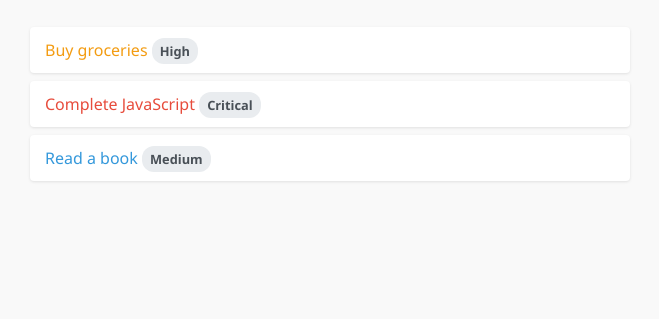
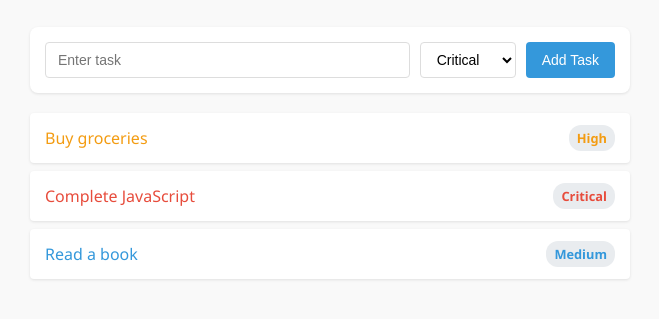
Before and after one commit to prasunchakra/TodoOrNotTodo, a plain HTML site: page index.html in a window 1280 px wide. Shown: the part 67-386 px from the top of the page, without its empty margins (310-969 px from the left). Drawn offline with Linux system fonts and the light colour scheme.

Commit message:
JavaScript Interaction: Adding Tasks with Functions and Events

```diff
--- a/index.html
+++ b/index.html
@@ -9,43 +9,72 @@
 <body>
 
   <h1>My Task List</h1>
+  <form id="task-form">
+    <input type="text" id="task-input" placeholder="Enter task" required />
+    <select id="priority-input">
+      <option value="Critical">Critical</option>
+      <option value="High">High</option>
+      <option value="Medium">Medium</option>
+      <option value="Low">Low</option>
+    </select>
+    <button type="submit">Add Task</button>
+  </form>
   <ul id="task-list"></ul>
 
   <script>
-    // Define tasks array with priority
+    // Initialize tasks array with some initial tasks
    const tasks = [
       { id: 1, title: "Buy groceries", priority: "High" },
       { id: 2, title: "Complete JavaScript", priority: "Critical" },
       { id: 3, title: "Read a book", priority: "Medium" }
     ];
-
-    // Select the task-list element
+    const taskForm = document.getElementById('task-form');
     const taskList = document.getElementById('task-list');
 
-    // Loop through the tasks array and add the task to the task-list element
-    tasks.forEach(task => {
+    // Function to sanitize input
+    const sanitizeInput = (input) => input.trim().toLowerCase();
+
+    // Function to add and display tasks
+    const addTask = (title, priority) => {
+      const sanitizedTitle = sanitizeInput(title);
+      const task = { id: tasks.length + 1, title: sanitizedTitle, priority };
+      tasks.push(task);
+      renderTasks();
+    };
+
+    // Function to render tasks to the DOM
+    const renderTasks = () => {
+      taskList.innerHTML = '';
+      tasks.forEach(({ title, priority }) => {
         let color;
 
-      // Control flow to determine text color based on priority
-      switch(task.priority) {
-        case "Critical":
-          color = "#e74c3c"; // red
-          break;
-        case "High":
-          color = "#f39c12"; // orange
-          break;
-        case "Medium":
-          color = "#3498db"; // blue
-          break;
-        default:
-          color = "#2ecc71"; // green
+        switch(priority) {
+          case "Critical": color = "#e74c3c"; break;
+          case "High": color = "#f39c12"; break;
+          case "Medium": color = "#3498db"; break;
+          default: color = "#2ecc71";
         }
 
-      // Add the task to the task-list element
         taskList.innerHTML += `
           <li style="color: ${color}">
-          ${task.title} <span class="priority-badge">${task.priority}</span>
+            ${title} <span class="priority-badge">${priority}</span>
           </li>`;
+      });
+    };
+    renderTasks();
+    // Event Listener for form submission
+    taskForm.addEventListener('submit', (event) => {
+      event.preventDefault(); // Prevent page reload
+
+      const title = document.getElementById('task-input').value;
+      const priority = document.getElementById('priority-input').value;
+
+      if (title) {
+        addTask(title, priority);
+        taskForm.reset(); // Clear form fields
+      } else {
+        alert("Please enter a task!");
+      }
     });
   </script>
 
--- a/style.css
+++ b/style.css
@@ -10,6 +10,52 @@ body {
     text-align: center;
     margin-bottom: 30px;
   }
+  #task-form {
+    display: flex;
+    gap: 10px;
+    margin-bottom: 20px;
+    background: white;
+    padding: 15px;
+    border-radius: 8px;
+    box-shadow: 0 1px 3px rgba(0,0,0,0.1);
+  }
+  #task-input {
+    flex: 1;
+    padding: 8px 12px;
+    border: 1px solid #ddd;
+    border-radius: 4px;
+    font-size: 14px;
+  }
+  #task-input:focus {
+    outline: none;
+    border-color: #3498db;
+    box-shadow: 0 0 0 2px rgba(52, 152, 219, 0.2);
+  }
+  #priority-input {
+    padding: 8px 12px;
+    border: 1px solid #ddd;
+    border-radius: 4px;
+    font-size: 14px;
+    background-color: white;
+    cursor: pointer;
+  }
+  #priority-input:focus {
+    outline: none;
+    border-color: #3498db;
+  }
+  button[type="submit"] {
+    padding: 8px 16px;
+    background-color: #3498db;
+    color: white;
+    border: none;
+    border-radius: 4px;
+    cursor: pointer;
+    font-size: 14px;
+    transition: background-color 0.2s;
+  }
+  button[type="submit"]:hover {
+    background-color: #2980b9;
+  }
   ul {
     padding: 0;
     list-style: none;
@@ -21,16 +67,19 @@ body {
     border-radius: 4px;
     box-shadow: 0 1px 3px rgba(0,0,0,0.1);
     transition: transform 0.2s ease;
+    display: flex;
+    justify-content: space-between;
+    align-items: center;
   }
   li:hover {
     transform: translateX(5px);
     background: #f8f9fa;
   }
   .priority-badge {
-    background: #e9ecef;
     padding: 4px 8px;
     border-radius: 12px;
     font-size: 0.8em;
     font-weight: bold;
-    color: #495057;
+    background-color: #e9ecef;
+    color: inherit;
   }
```
Lines whose indentation alone changed are shown as unchanged.
